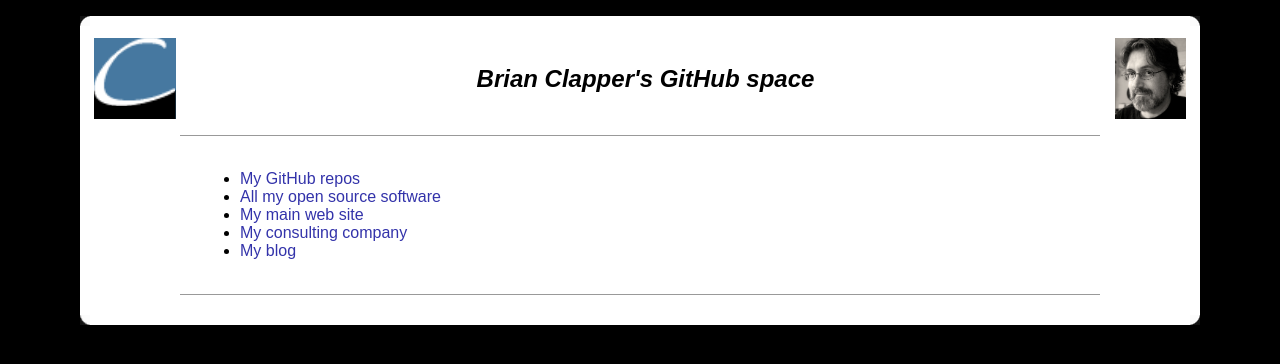
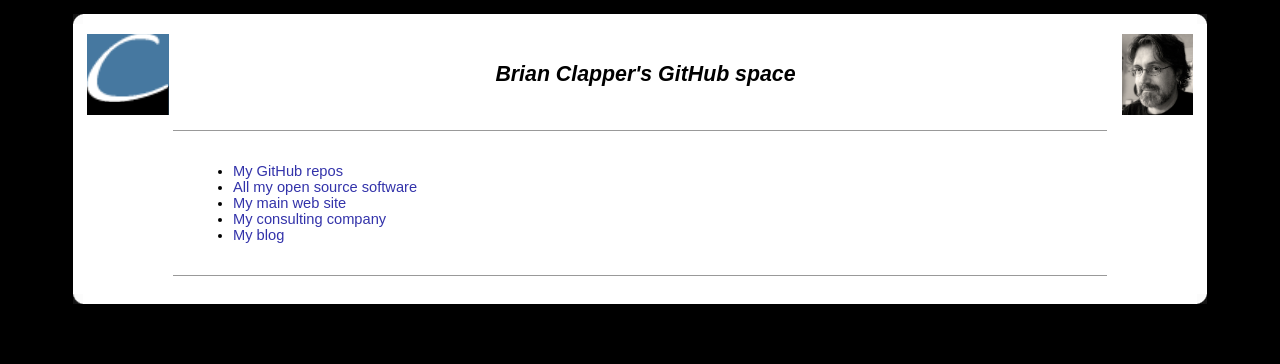
Before and after one commit to bmc/bmc.github.com, a Jekyll site: the page built from index.md, in a window 1280 px wide. Shown: the top 364 px of the page. Built offline with Jekyll 4.4.1, drawn with Linux system fonts in a browser that asks for light colours.

Commit message:
Size changes

```diff
--- a/stylesheets/style.css
+++ b/stylesheets/style.css
@@ -10,6 +10,7 @@ body
     font-family: Arial, Verdana, Helvetica, sans-serif;
     /* min-height: 95%; */
     /* height: 95%; */
+    font-size: 11pt;
 }
 
 body.rounded-borders
@@ -89,12 +90,6 @@ li.tocH6
 
 /* --- END table of contents styles */
 
-
-span.title
-{
-    font-size: 150%;
-    font-weight: bold;
-}
 
 span.subtitle
 {
@@ -276,7 +271,7 @@ div.header
 
 span.title
 {
-    font-size: 18pt;
+    font-size: 16pt;
     font-family: Arial, Verdana, Helvetica, sans-serif;
     font-weight: bold;
     font-style: italic;
```
